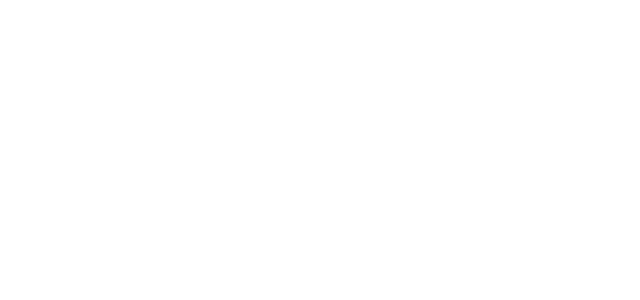
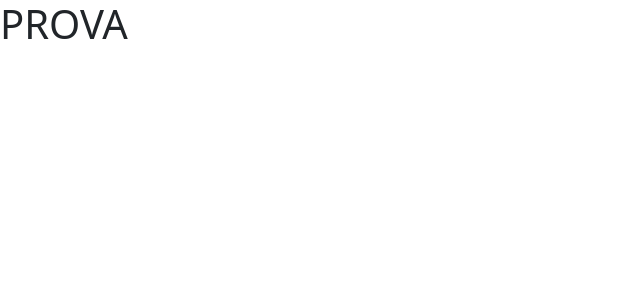
Before and after one commit to DarioConiglione/react-router, a React (Vite) app: page /ChiSiamo in a window 1280 px wide. Before the commit this address had no page. Shown: the top 300 px of the page, without its empty margins (0-640 px from the left). Built offline with nearby package versions, Linux system fonts and the light colour scheme; the HTML template or start-up script is replaced by a standard one.

Commit message:
test e fix some detail on route

```diff
--- a/src/App.jsx
+++ b/src/App.jsx
@@ -13,7 +13,7 @@ function App() {
       <BrowserRouter>
         <Routes>
           <Route path="/" element={<HomePage />}></Route>
-          <Route path="/Chi Siamo" element={<ChiSiamo />}></Route>
+          <Route path="/ChiSiamo" element={<ChiSiamo />}></Route>
           <Route path="/Prodotti" element={<Prodotti />}></Route>
         </Routes>
 
--- a/src/pages/ChiSiamo.jsx
+++ b/src/pages/ChiSiamo.jsx
@@ -5,6 +5,9 @@ export default function ChiSiamo() {
     return (
 
         <>
+            <header></header>
+            <main><h1>PROVA</h1></main>
+            <footer></footer>
         </>
 
 
--- a/src/pages/Prodotti.jsx
+++ b/src/pages/Prodotti.jsx
@@ -5,6 +5,9 @@ export default function Prodotti() {
     return (
 
         <>
+            <header></header>
+            <main> <h1>PROVA PRODOTTI</h1> </main>
+            <footer></footer>
         </>
 
     );
```
